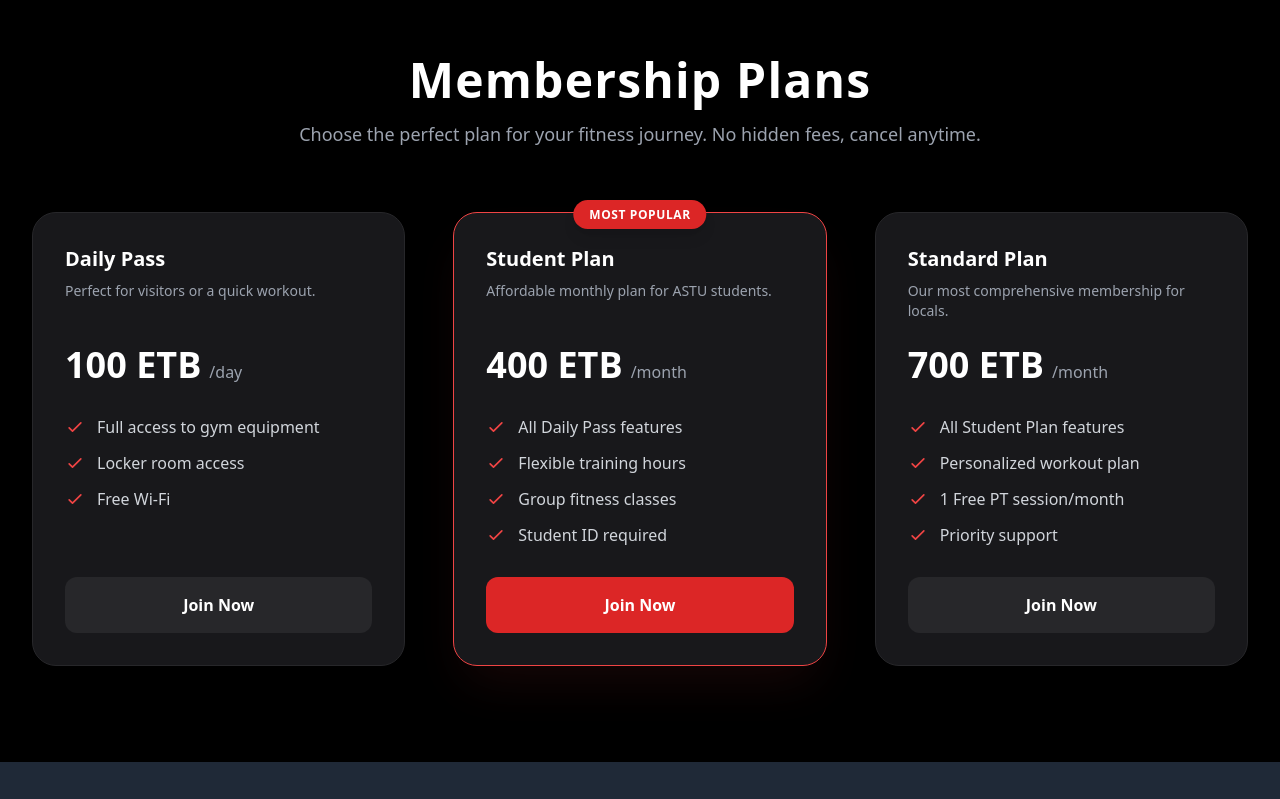
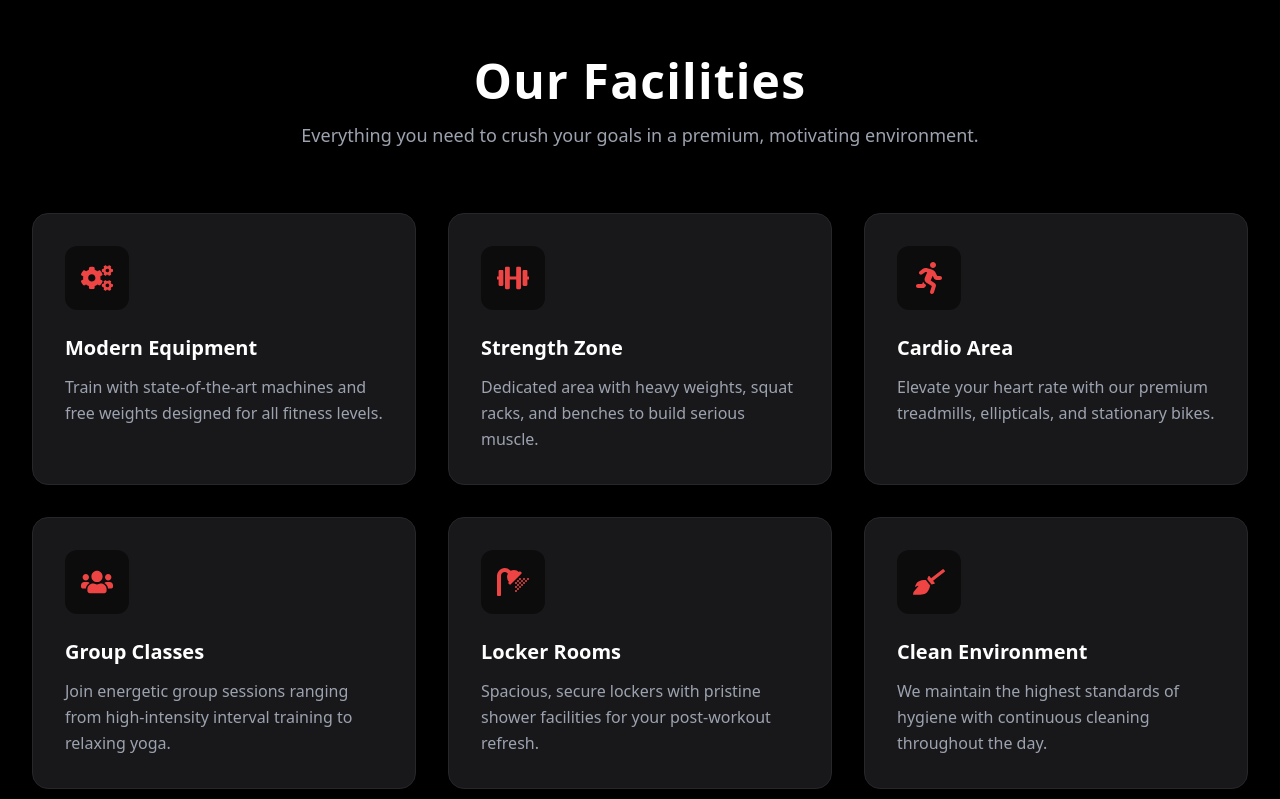
Before and after one commit to Teshome-Worku/FUTURE_FS_03, a React (Vite) app: page / in a window 1280 px wide. Shown: the part 840-1639 px from the top of the page. Built offline with nearby package versions, Linux system fonts and the light colour scheme; a web font is replaced by a local one.

Commit message:
feat: create Facilities component and integrate it into Home page layout

```diff
--- /dev/null
+++ b/src/components/Facilities.tsx
@@ -0,0 +1,103 @@
+import React from 'react';
+import { motion } from 'framer-motion';
+import { FaDumbbell, FaRunning, FaUsers, FaShower, FaCogs, FaBroom } from 'react-icons/fa';
+
+interface Facility {
+    id: number;
+    title: string;
+    description: string;
+    icon: React.ReactNode;
+}
+
+const facilities: Facility[] = [
+    {
+        id: 1,
+        title: 'Modern Equipment',
+        description: 'Train with state-of-the-art machines and free weights designed for all fitness levels.',
+        icon: <FaCogs className="w-8 h-8 text-red-500" />
+    },
+    {
+        id: 2,
+        title: 'Strength Zone',
+        description: 'Dedicated area with heavy weights, squat racks, and benches to build serious muscle.',
+        icon: <FaDumbbell className="w-8 h-8 text-red-500" />
+    },
+    {
+        id: 3,
+        title: 'Cardio Area',
+        description: 'Elevate your heart rate with our premium treadmills, ellipticals, and stationary bikes.',
+        icon: <FaRunning className="w-8 h-8 text-red-500" />
+    },
+    {
+        id: 4,
+        title: 'Group Classes',
+        description: 'Join energetic group sessions ranging from high-intensity interval training to relaxing yoga.',
+        icon: <FaUsers className="w-8 h-8 text-red-500" />
+    },
+    {
+        id: 5,
+        title: 'Locker Rooms',
+        description: 'Spacious, secure lockers with pristine shower facilities for your post-workout refresh.',
+        icon: <FaShower className="w-8 h-8 text-red-500" />
+    },
+    {
+        id: 6,
+        title: 'Clean Environment',
+        description: 'We maintain the highest standards of hygiene with continuous cleaning throughout the day.',
+        icon: <FaBroom className="w-8 h-8 text-red-500" />
+    }
+];
+
+const Facilities: React.FC = () => {
+    return (
+        <section id="facilities" className="bg-black py-24 border-t border-zinc-900">
+            <div className="max-w-7xl mx-auto px-6 lg:px-8">
+                <div className="text-center max-w-3xl mx-auto mb-16">
+                    <motion.h2
+                        className="text-3xl md:text-5xl font-bold text-white mb-4 tracking-wide"
+                        initial={{ opacity: 0, y: 20 }}
+                        whileInView={{ opacity: 1, y: 0 }}
+                        viewport={{ once: true }}
+                        transition={{ duration: 0.6 }}
+                    >
+                        Our Facilities
+                    </motion.h2>
+                    <motion.p
+                        className="text-gray-400 text-lg"
+                        initial={{ opacity: 0, y: 20 }}
+                        whileInView={{ opacity: 1, y: 0 }}
+                        viewport={{ once: true }}
+                        transition={{ duration: 0.6, delay: 0.2 }}
+                    >
+                        Everything you need to crush your goals in a premium, motivating environment.
+                    </motion.p>
+                </div>
+
+                <div className="grid grid-cols-1 sm:grid-cols-2 lg:grid-cols-3 gap-8">
+                    {facilities.map((facility, index) => (
+                        <motion.div
+                            key={facility.id}
+                            className="bg-zinc-900 rounded-2xl p-8 border border-zinc-800 transition-all duration-300 hover:-translate-y-2 hover:shadow-2xl hover:border-red-500/50 hover:bg-zinc-800/50 group"
+                            initial={{ opacity: 0, y: 30 }}
+                            whileInView={{ opacity: 1, y: 0 }}
+                            viewport={{ once: true }}
+                            transition={{ duration: 0.5, delay: index * 0.1 }}
+                        >
+                            <div className="bg-black/50 w-16 h-16 rounded-xl flex items-center justify-center mb-6 group-hover:scale-110 transition-transform duration-300">
+                                {facility.icon}
+                            </div>
+                            <h3 className="text-xl font-semibold text-white mb-3">
+                                {facility.title}
+                            </h3>
+                            <p className="text-gray-400 leading-relaxed">
+                                {facility.description}
+                            </p>
+                        </motion.div>
+                    ))}
+                </div>
+            </div>
+        </section>
+    );
+};
+
+export default Facilities;
--- a/src/pages/Home.tsx
+++ b/src/pages/Home.tsx
@@ -1,6 +1,7 @@
 import React from 'react';
 import Navbar from '../components/Navbar';
 import Hero from '../components/Hero';
+import Facilities from '../components/Facilities';
 import Pricing from '../components/Pricing';
 import Footer from '../components/Footer';
 
@@ -9,6 +10,7 @@ const Home: React.FC = () => {
         <div className="min-h-screen bg-gray-50">
             <Navbar />
             <Hero />
+            <Facilities />
             <Pricing />
             <Footer />
         </div>
```
